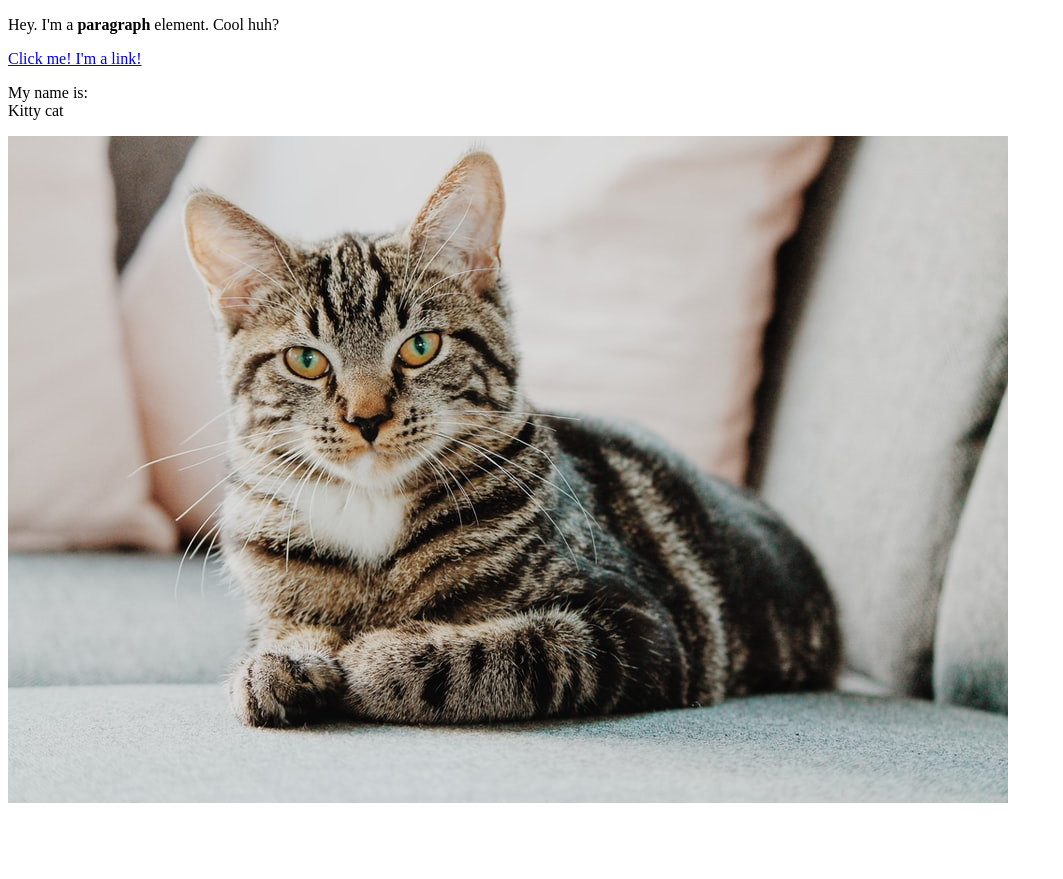
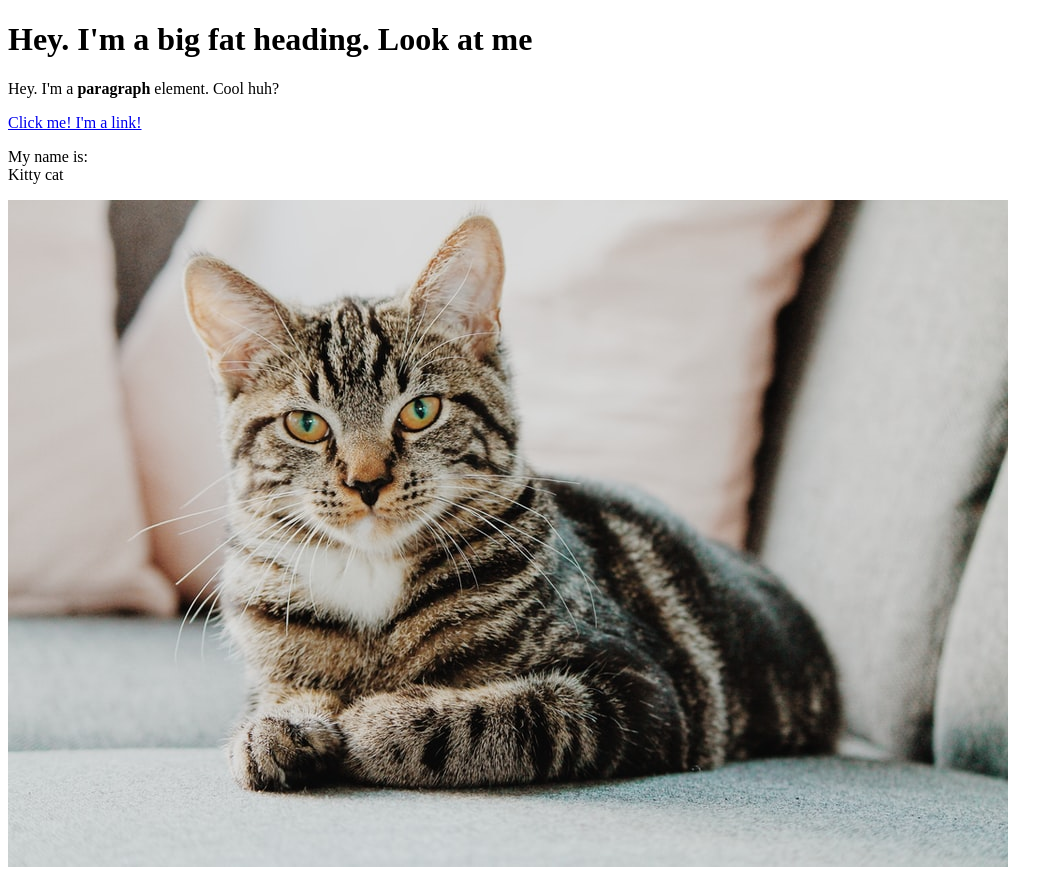
Before and after one commit to BanenenPuree/Cartoon-hero, a plain HTML site: page test.html in a window 1280 px wide. Shown: the whole page, without its empty margins (0-1063 px from the left). Before the commit the page ends 815 px from the top, so only its background shows below. Drawn offline with Linux system fonts and the light colour scheme.

Commit message:
Update test.html

```diff
--- a/test.html
+++ b/test.html
@@ -7,6 +7,7 @@
     <title></title>
   </head>
   <body>
+      <h1>Hey. I'm a big fat heading. Look at me</h1>
       <p>Hey. I'm a <b>paragraph</b> element. Cool huh?</p>
       <a href="https://google.com" target="_blank" title="Let's go to Google">Click me! I'm a link!</a>
       <p>My name is:<br>Kitty cat</p>
```
